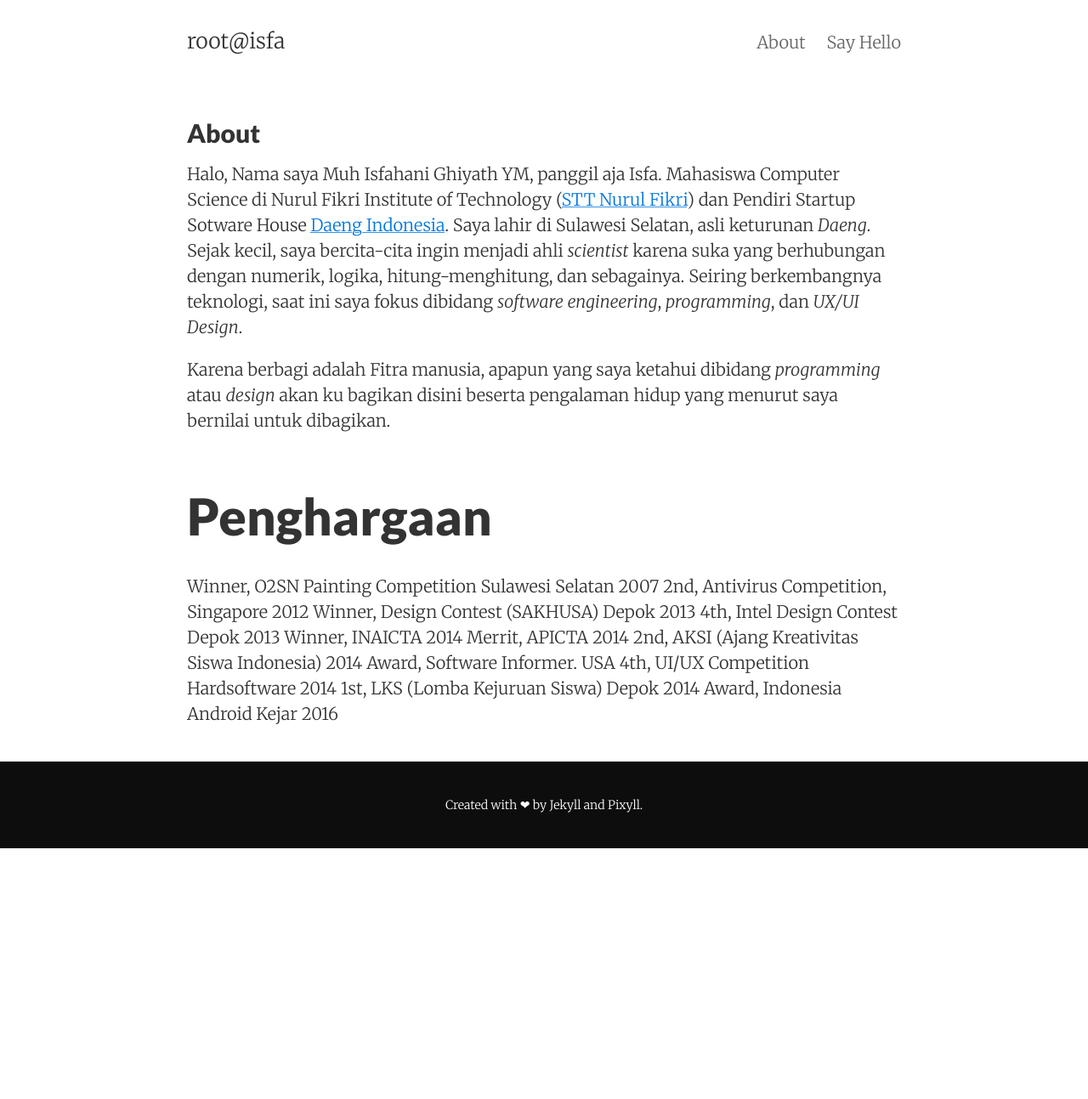
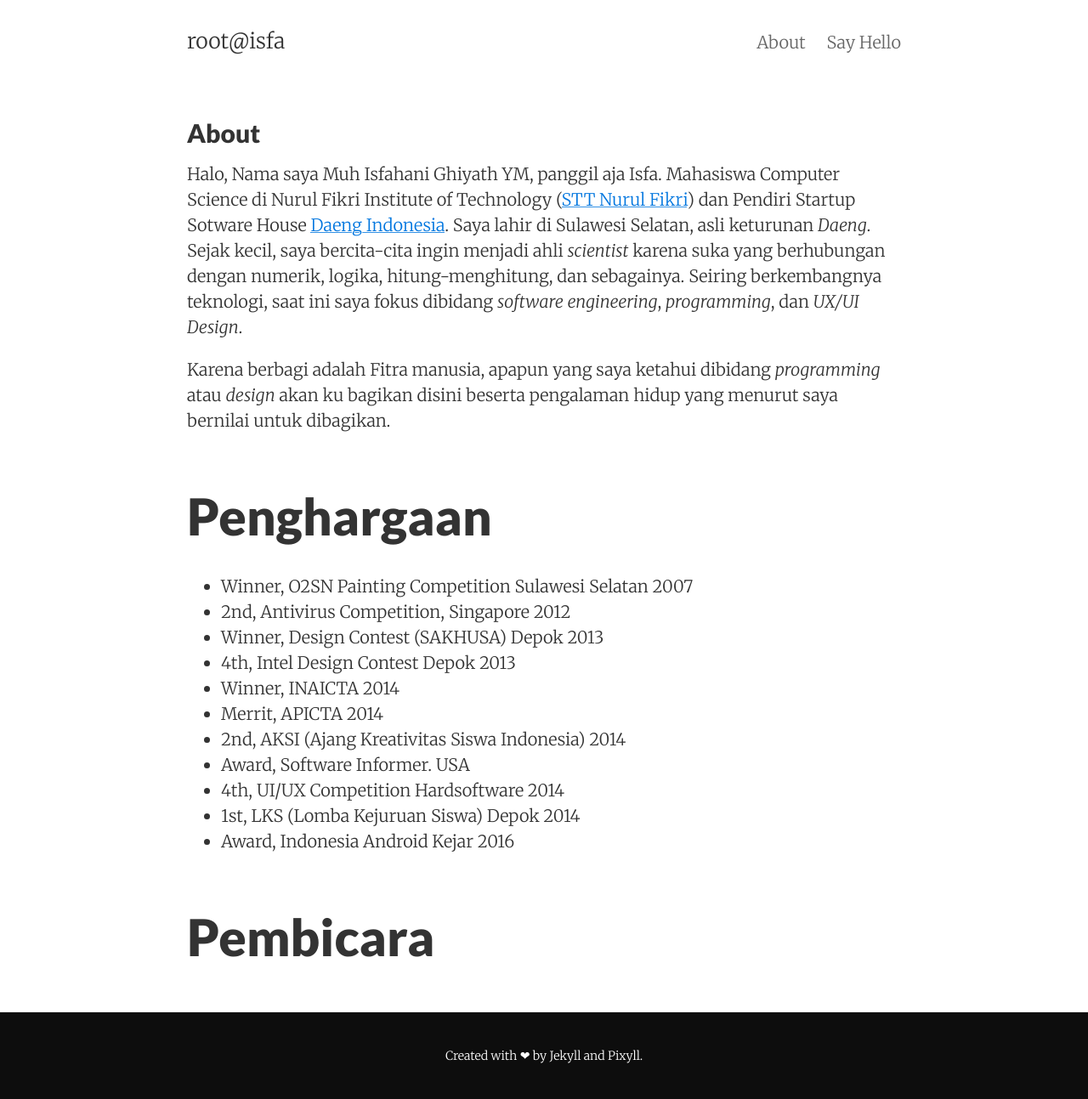
Before and after one commit to isfaaghyth/isfaaghythh.github.io, a Jekyll site: the page built from about.md, in a window 1280 px wide. Shown: the whole page at 85% size. Built offline with Jekyll 4.4.1, drawn with Linux system fonts in a browser that asks for light colours; before the commit the page ends 998 px from its top, so only the background shows below that.

Commit message:
about blog

```diff
--- a/about.md
+++ b/about.md
@@ -10,14 +10,17 @@ Halo, Nama saya Muh Isfahani Ghiyath YM, panggil aja Isfa. Mahasiswa Computer Sc
 Karena berbagi adalah Fitra manusia, apapun yang saya ketahui dibidang *programming* atau *design* akan ku bagikan disini beserta pengalaman hidup yang menurut saya bernilai untuk dibagikan.
 
 # Penghargaan
-Winner, O2SN Painting Competition Sulawesi Selatan 2007
-2nd, Antivirus Competition, Singapore 2012
-Winner, Design Contest (SAKHUSA) Depok 2013
-4th, Intel Design Contest Depok 2013
-Winner, INAICTA 2014
-Merrit, APICTA 2014
-2nd, AKSI (Ajang Kreativitas Siswa Indonesia) 2014
-Award, Software Informer. USA
-4th, UI/UX Competition Hardsoftware 2014
-1st, LKS (Lomba Kejuruan Siswa) Depok 2014
-Award, Indonesia Android Kejar 2016
+
+- Winner, O2SN Painting Competition Sulawesi Selatan 2007
+- 2nd, Antivirus Competition, Singapore 2012
+- Winner, Design Contest (SAKHUSA) Depok 2013
+- 4th, Intel Design Contest Depok 2013
+- Winner, INAICTA 2014
+- Merrit, APICTA 2014
+- 2nd, AKSI (Ajang Kreativitas Siswa Indonesia) 2014
+- Award, Software Informer. USA
+- 4th, UI/UX Competition Hardsoftware 2014
+- 1st, LKS (Lomba Kejuruan Siswa) Depok 2014
+- Award, Indonesia Android Kejar 2016
+
+# Pembicara
```
